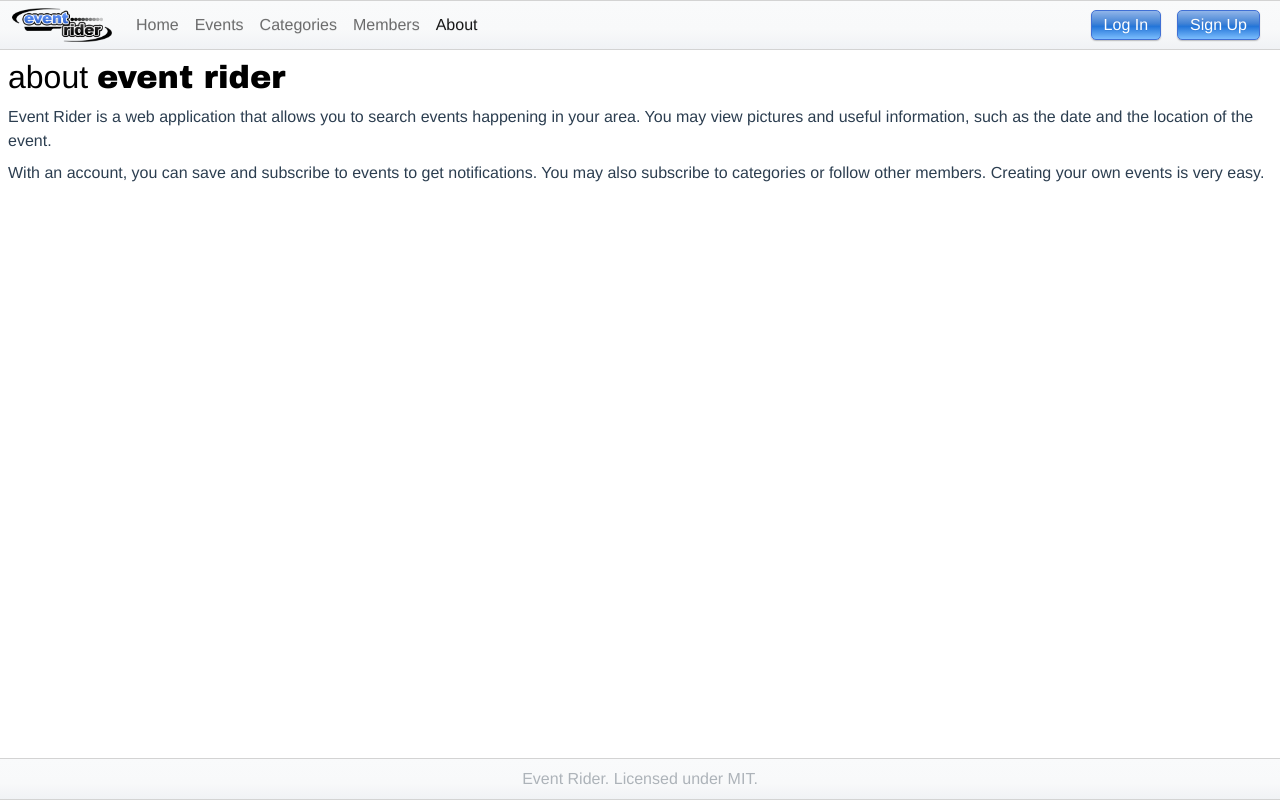
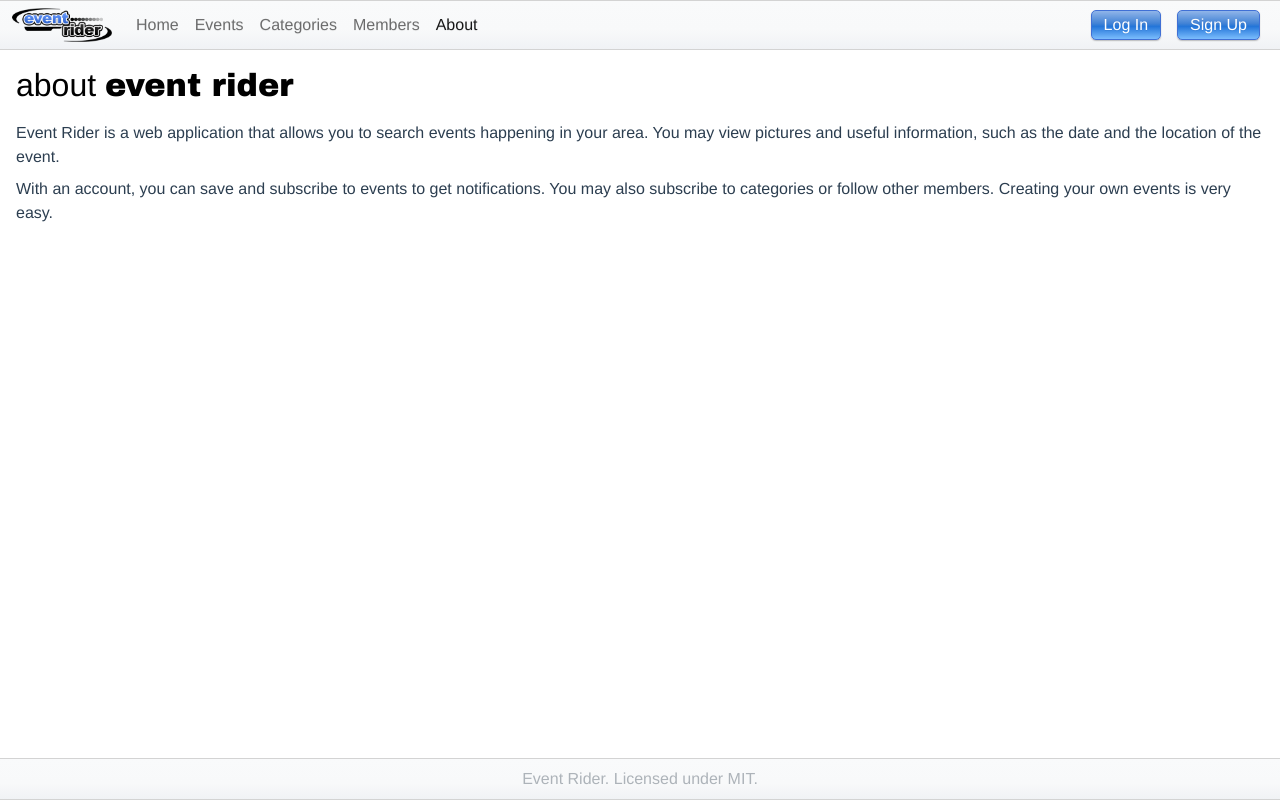
Before and after one commit to cristiancfm/event-rider-client, a Vue app: page /about in a window 1280 px wide. Built offline with nearby package versions, Linux system fonts and the light colour scheme.

Commit message:
Fixed profile pictures bug

```diff
--- a/src/components/ImageSelector.vue
+++ b/src/components/ImageSelector.vue
@@ -33,6 +33,7 @@
                 object-position: center;
                 aspect-ratio: 3/2;
               "
+              @error="setPlaceholder"
             />
             <button
               class="btn btn-secondary position-absolute top-0 end-0 m-2"
@@ -77,6 +78,9 @@ export default {
   methods: {
     bytesToMB(bytes) {
       return bytes / (1024 * 1024);
+    },
+    setPlaceholder(event) {
+      event.target.src = "/error-placeholder.png";
     },
     handleImageUpload(event) {
       const files = event.target.files;
--- a/src/components/events/EventsList.vue
+++ b/src/components/events/EventsList.vue
@@ -22,6 +22,7 @@
       </div>
       <div class="col-md-4 ps-md-0">
         <EventMap
+          class="m-2"
           v-if="events.length > 0"
           :events="events"
           :latitude="this.latitude"
--- a/src/components/profile/ProfileDetail.vue
+++ b/src/components/profile/ProfileDetail.vue
@@ -120,7 +120,7 @@ export default {
       return "/profile-placeholder.jpg";
     },
     setPlaceholder(event) {
-      event.target.src = "/placeholder-square.png";
+      event.target.src = "/error-placeholder-square.png";
     },
   },
   computed: {
--- a/src/components/profile/ProfileEdit.vue
+++ b/src/components/profile/ProfileEdit.vue
@@ -129,7 +129,7 @@ export default {
       return "/profile-placeholder.jpg";
     },
     setPlaceholder(event) {
-      event.target.src = "/placeholder-square.png";
+      event.target.src = "/error-placeholder-square.png";
     },
     async updateProfile() {
       try {
--- a/src/views/AboutView.vue
+++ b/src/views/AboutView.vue
@@ -1,10 +1,10 @@
 <template>
   <div class="text-start p-2">
-    <h2>
+    <h2 class="m-2">
       About <span style="font-family: Arial Black, serif">Event Rider</span>
     </h2>
     <div class="row">
-      <div class="col">
+      <div class="col m-2">
         <p>
           Event Rider is a web application that allows you to search events
           happening in your area. You may view pictures and useful information,
```
